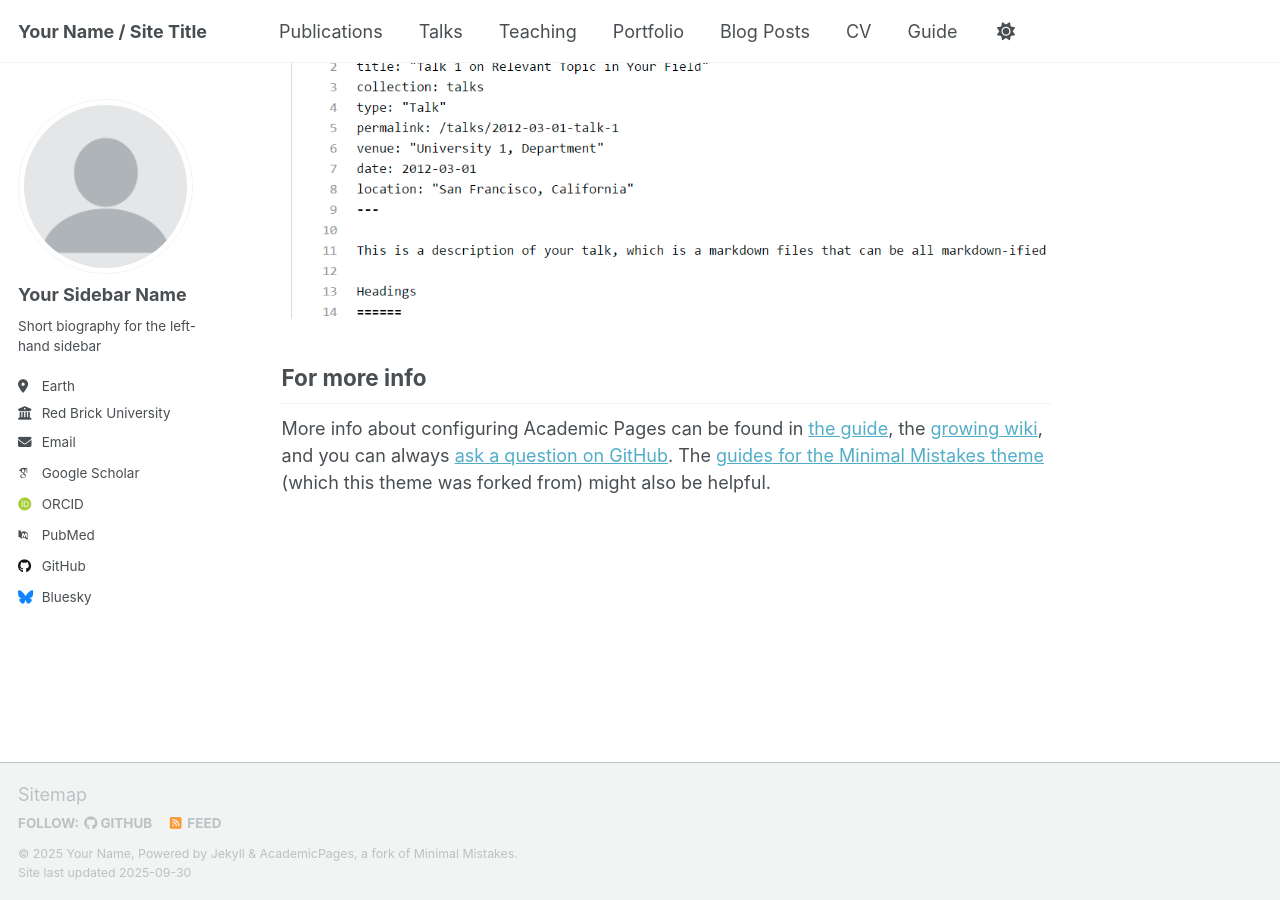
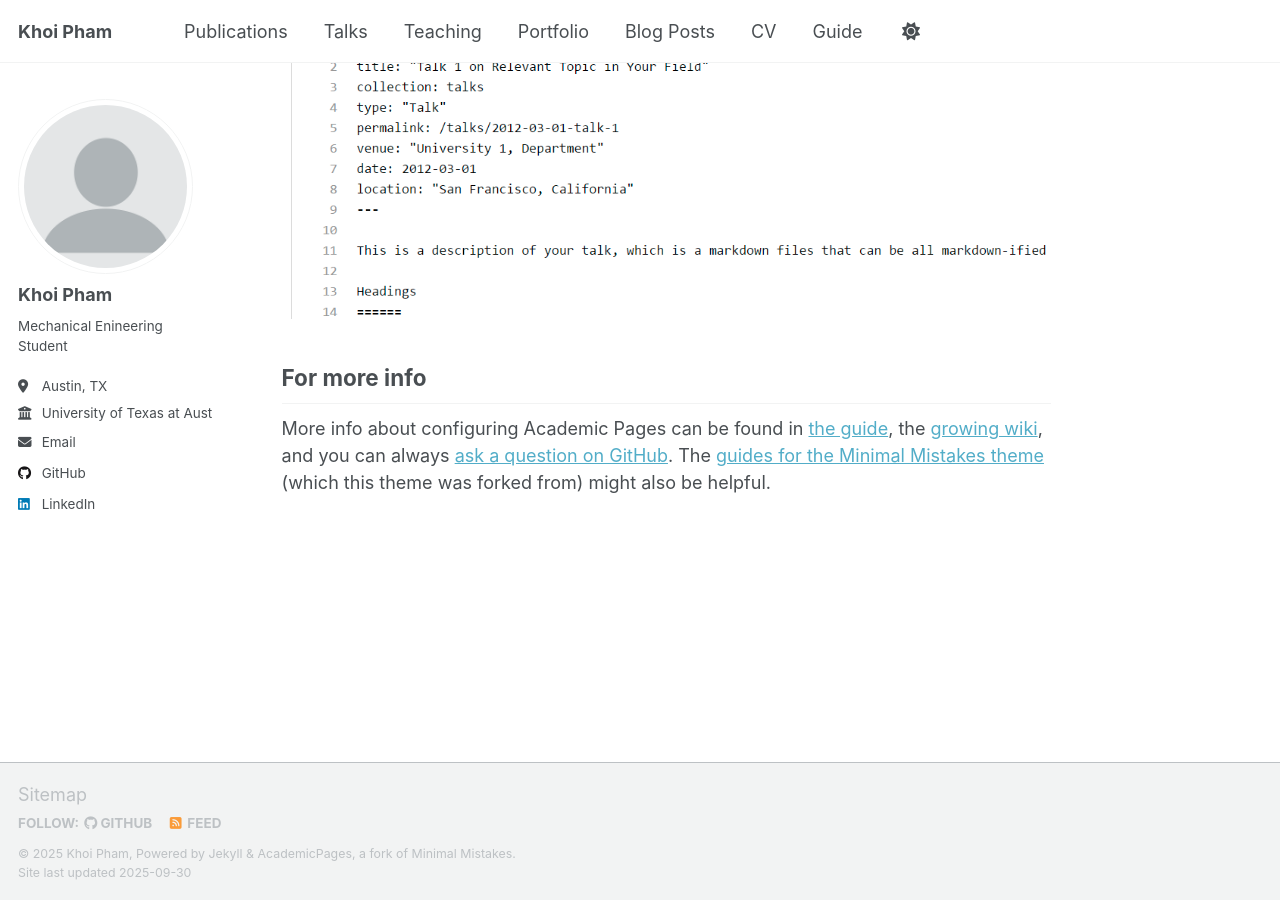
Before and after one commit to 2khoip/2khoip.github.io, a Jekyll site: the page built from _pages/about.md, in a window 1280 px wide and 900 px high, scrolled down 2880 px. Built offline with Jekyll 4.4.1, drawn with Linux system fonts in a browser that asks for light colours; some web fonts are replaced; a script that is not in the unit is left out.

Commit message:
Update _config.yml

```diff
--- a/_config.yml
+++ b/_config.yml
@@ -9,14 +9,14 @@
 # Basic Site Settings
 locale                   : "en-US"
 site_theme               : "default" # Currently available options are "default", "air"
-title                    : "Your Name / Site Title"
+title                    : "Khoi Pham"
 title_separator          : "-"
-name                     : &name "Your Name"
-description              : &description "Your Name's academic portfolio"   # Update this with a general description of your site, this is the default if not overridden by a page
-url                      : https://academicpages.github.io # The base hostname & protocol for your site e.g. "https://[your GitHub username].github.io",
+name                     : &name "Khoi Pham"
+description              : &description "Mechanical Engineering Student at the University of Texas at Austin"   # Update this with a general description of your site, this is the default if not overridden by a page
+url                      : https://2khoip.github.io # The base hostname & protocol for your site e.g. "https://[your GitHub username].github.io",
                                                            # or if you already have some other page hosted on Github then use "https://[your GitHub username].github.io/[Your Repo Name]"
 baseurl                  : "" # the subpath of your site, e.g. "/blog"
-repository               : "academicpages/academicpages.github.io"
+repository               : "2khoip.github.io"
 
 # Site Author - The following control what appear as part of the author content on the side bar.
 #               If a field is blank the icon and link will not appear, otherwise it will be shown.
@@ -24,23 +24,23 @@ repository               : "academicpages/academicpages.github.io"
 author:
   # Biographic information
   avatar           : "profile.png"
-  name             : "Your Sidebar Name"
+  name             : "Khoi Pham"
   pronouns         : # example: "she/her"
-  bio              : "Short biography for the left-hand sidebar"
-  location         : "Earth"
-  employer         : "Red Brick University"
+  bio              : "Mechanical Enineering Student"
+  location         : "Austin, TX"
+  employer         : "University of Texas at Austin"
   uri              : # URL
-  email            : "none@example.org"
+  email            : "khoiham@utexas.edu"
 
   # Academic websites
   academia         : # URL
   arxiv            : # URL - Update with the correct link to your profile
-  googlescholar    : "https://scholar.google.com/citations?user=PS_CX0AAAAAJ"
+  googlescholar    :
   inspire-hep      : # URL
   impactstory      : # URL
-  orcid            : "http://orcid.org/yourorcidurl"
+  orcid            :
   semantic         : # URL
-  pubmed           : "https://www.ncbi.nlm.nih.gov/pubmed/?term=john+snow"
+  pubmed           :
   researchgate     : # URL
   scopus           : # URL
 
@@ -48,13 +48,13 @@ author:
   bitbucket        : # Username - Update with your username on the site
   codepen          : # Username
   dribbble         : # Username
-  github           : "academicpages"
+  github           : "2khoip"
   kaggle           : # Username
   stackoverflow    : # User number or user number and name (i.e., use "1" or "1/jeff-atwood")
 
   # Social media
   artstation       : # Username
-  bluesky          : "bsky.app" # Replace this with you Bluesky username
+  bluesky          : # Replace this with you Bluesky username
   facebook         : # Username
   flickr           : # Username
   foursquare       : # Username
@@ -63,7 +63,7 @@ author:
   keybase          : # Username
   instagram        : # Username
   lastfm           : # Username
-  linkedin         : # Username
+  linkedin         : "khoipham05"
   mastodon         : # URL
   medium           : # URL
   pinterest        : # Username
```
